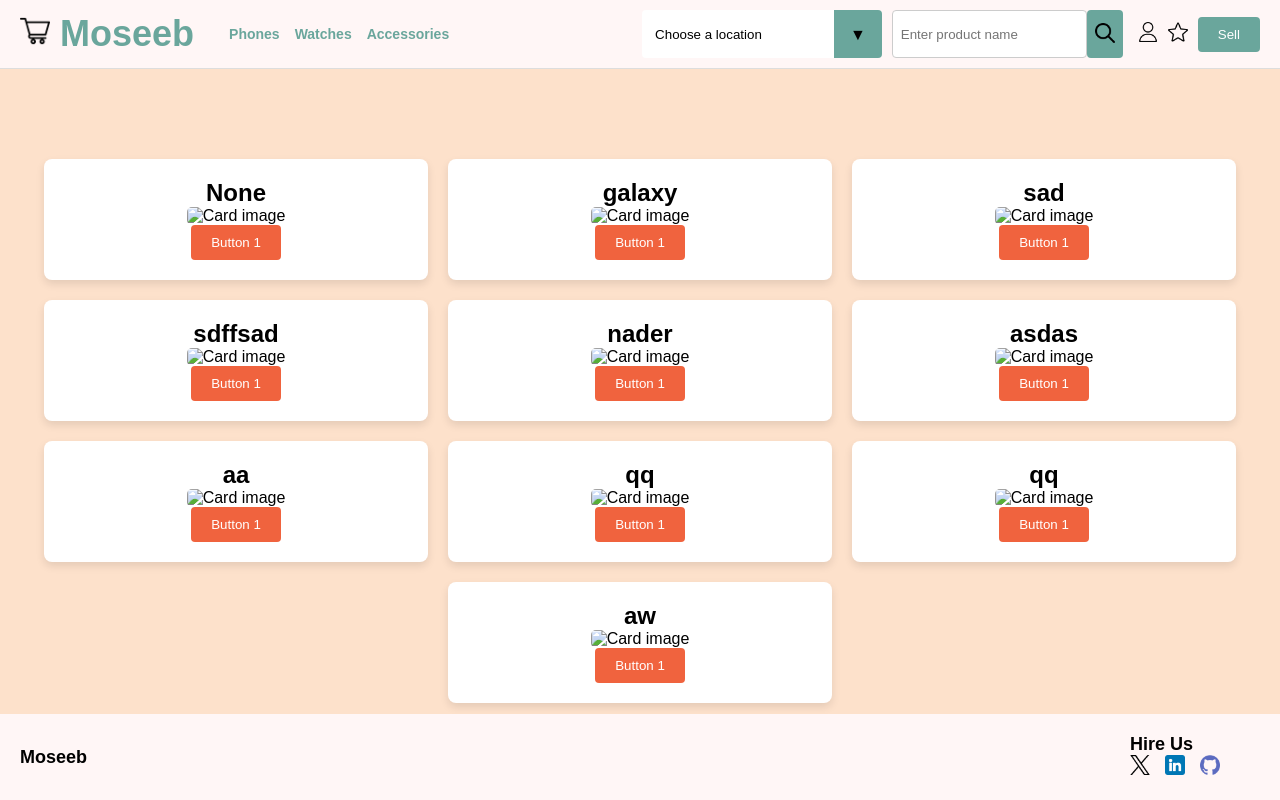
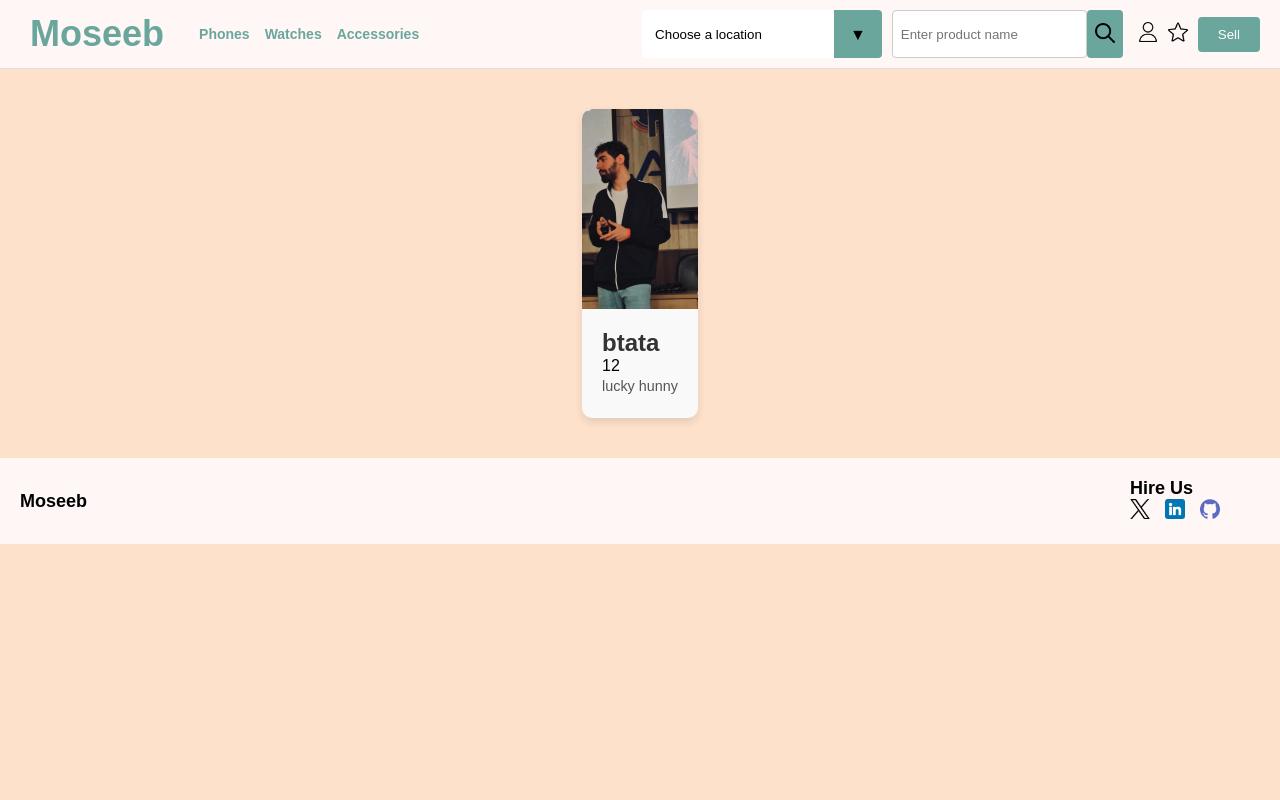
Before and after one commit to amrelstohy/Moseeb, a Flask app: page / in a window 1280 px wide. Run offline with Flask 3, Linux system fonts and the light colour scheme.

Commit message:
alexandria

```diff
--- a/models/auth.py
+++ b/models/auth.py
@@ -11,7 +11,7 @@
         pass
 
     @classmethod
-    def SignUp(cls,fname, lname, email, phone, pwd, superuser=False, gender=None, img=None):
+    def SignUp(cls,fname, lname, email, phone, pwd, superuser=False, gender=None):
         from models import storage
         if email in cls.__users:
             print('this email is used before')
@@ -22,7 +22,6 @@
         user.email = email
         user.phone = phone
         user.gender = gender
-        user.img = img
         storage.save()
         cls.save(email, pwd, user.id, superuser)
         return user.id
--- a/web_flask/app.py
+++ b/web_flask/app.py
@@ -15,7 +15,7 @@
 csrf = CSRFProtect(app)
 
 UPLOAD_FOLDER = 'web_flask/static/uploads/'
-ALLOWED_EXTENSIONS = {'png', 'jpg', 'jpeg', 'gif'}
+ALLOWED_EXTENSIONS = {'png', 'jpg', 'jpeg', 'gif', 'jfif'}
 
 app.config['UPLOAD_FOLDER'] = UPLOAD_FOLDER
 app.config['MAX_CONTENT_LENGTH'] = 16 * 1024 * 1024
@@ -139,11 +139,12 @@
         file_ext = os.path.splitext(filename)[1]
         new_filename = f"{user_id}{file_ext}"
         profile_image.save(os.path.join(app.config['UPLOAD_FOLDER'], 'profile_images/' + new_filename))
-        user.img = new_filename
-        storage.save()
+
     else:
-        new_filename = None
+        new_filename = ''
 
+    user.img = new_filename
+    storage.save()
 
     session['user_id'] = user_id
     return redirect(url_for('home'))
@@ -254,10 +255,6 @@
             image.save(os.path.join(app.config['UPLOAD_FOLDER'], f'items_images/{item.id}/' + original_filename))
             item.images.append(original_filename)
             storage.save()
-
-
-
-
         return redirect(url_for('Show', id=item.id))
 
 @app.route('/items/<string:id>')
--- a/web_flask/static/styles/home.css
+++ b/web_flask/static/styles/home.css
@@ -38,7 +38,6 @@
   }
 
   .logo  {
-    display: flex;
     font-size: 24px;
     color: #6aa69c;
     font-weight: bold;
@@ -49,6 +48,10 @@
     margin-left: 10px;
   }
 
+  .logo a{
+    color: #6aa69c;
+    text-decoration: none;
+  }
 
   .nav-links {
     display: flex;
@@ -169,49 +172,93 @@
     background-color: #6aa69c;
   }
 
-
-
   .cards-container {
     display: flex;
     flex-wrap: wrap;
-    justify-content: center;
-    align-items: center;
-    padding-top: 70px;
-    margin: 20px auto;
+    justify-content: space-around;
     gap: 20px;
+    padding: 20px;
   }
 
-  .card {
-    background-color: white;
-    padding: 20px;
-    border-radius: 8px;
+  .wrapper {
+    background-color: #f9f9f9;
+    border-radius: 10px;
     box-shadow: 0 4px 8px rgba(0, 0, 0, 0.1);
-    width: 30%;
-    text-align: center;
+    overflow: hidden;
+    transition: transform 0.3s ease-in-out;
+    max-width: 300px;
+    margin: 20px;
+    cursor: pointer;
+    display: flex;
+    flex-direction: column;
   }
 
-  .card img {
-    width: 100%;
-    height: auto;
-    border-radius: 5px;
+  .wrapper:hover {
+    transform: scale(1.05);
   }
 
-  button {
-    background-color: #f0633e;
-    border: none;
-    color: white;
-    padding: 10px 20px;
-    border-radius: 4px;
-    cursor: pointer;
+  .product-img {
+    height: 200px;
+    background-size: cover;
+    background-position: center;
   }
 
+  .product-info {
+    padding: 20px;
+  }
 
+  .product-text h1 {
+    font-size: 1.5em;
+    margin: 0;
+    color: #333;
+  }
 
+  .product-text h1{}
+
+  .product-text h2 {
+    font-size: 1em;
+    color: #777;
+    margin-bottom: 10px;
+  }
+
+  .product-text p {
+    font-size: 0.9em;
+    color: #555;
+    line-height: 1.6;
+  }
+
+  .product-price-btn {
+    display: flex;
+    justify-content: space-between;
+    align-items: center;
+    margin-top: 15px;
+  }
+
+  .product-price-btn p {
+    font-size: 1.2em;
+    font-weight: bold;
+    color: #000;
+  }
+
+  .product-price-btn button {
+    padding: 10px 20px;
+    background-color: #ff6200;
+    border: none;
+    border-radius: 5px;
+    color: #fff;
+    font-size: 1em;
+    cursor: pointer;
+    transition: background-color 0.3s ease;
+  }
+
+  .product-price-btn button:hover {
+    background-color: #ff8b38;
+  }
 
   footer {
     background-color:  #fff6f6;
     padding: 20px;
-    position: absolute;
+    position: relative;
     bottom: 0;
     left: 0;
     width: 100%;
--- a/web_flask/templates/home.html
+++ b/web_flask/templates/home.html
@@ -4,13 +4,23 @@
 
 <div class="cards-container">
     {% for item in items %}
-    <div class="card">
-        <h2>{{ item.title }}</h2>
-        <img src="{{item.image}}" alt="Card image">
-        <p>{{item.Description}}</p>
-        <button>Button 1</button>
-     </div>
-     {% endfor %}
-  </div>
+    <div class="wrapper" onclick="clicked('{{ item.id }}')">
+        <div class="product-img" style="background-image: url('{{ url_for('static', filename='uploads/items_images/' ~ item.id ~ '/' ~ item.images[1]) }}');"></div>
+        <div class="product-info">
+            <div class="product-text">
+                <h1>{{ item.title }}</h1>
+                <span>{{ item.price }}</span>
+                <p>{{ item.details }}</p>
+            </div>
+
+        </div>
+    </div>
+    <script>
+        function clicked(itemId) {
+            window.location.href = "{{url_for('Show', id='')}}" + itemId;
+        }
+    </script>
+    {% endfor %}
+</div>
 
 {% endblock body %}
--- a/web_flask/templates/main_layout.html
+++ b/web_flask/templates/main_layout.html
@@ -11,8 +11,7 @@
             <div class="navbar-container">
               <div class="navbar-left">
                 <div class="logo">
-                  <a href=""><img src="{{ url_for('static', filename='icons/cart.png') }}" alt="Description of image" style="width: 30px; height: 30px;"></a>
-                  <h1>Moseeb</h1>
+                  <a href="{{ url_for('home') }}"><h1>Moseeb</h1></a>
                 </div>
                 <ul class="nav-links">
                   <li><a href="{{ url_for('Items', category='phones') }} ">Phones</a></li>
@@ -35,9 +34,14 @@
                   <button class="search-btn"><img src="{{ url_for('static', filename='icons/search.png') }}" alt="Description of image" style="width: 20px; height: 20px;"></a></button>
                 </div>
                 <div class="user-actions">
-                  <i class="user-icon"><a href="%"><img src="{{ url_for('static', filename='icons/user.png') }}" alt="Description of image" style="width: 20px; height: 20px;"></a></i>
+                  <i class="user-icon"><a href="{{ url_for('MyProfile') }}"><img src="{{ url_for('static', filename='icons/user.png') }}" alt="Description of image" style="width: 20px; height: 20px;"></a></i>
                   <i class="wishlist-icon"><a href="%"><img src="{{ url_for('static', filename='icons/star.png') }}" alt="Description of image" style="width: 20px; height: 20px;"></a></i>
-                  <button class="sell-btn">Sell</button>
+                  <button class="sell-btn" id="sell-button">Sell</button>
+                  <script>
+                    document.getElementById("sell-button").addEventListener("click", function () {
+                      window.location.href = "{{ url_for('Sell') }}";
+                    });
+                  </script>
                 </div>
               </div>
             </div>
@@ -57,13 +61,13 @@
           <div class="footer-right">
             <span style="margin: 10px;">Hire Us</span>
             <div class="social-icons">
-              <a href="%"><img src="{{ url_for('static', filename='icons/twitter.png') }}" alt="Description of image" style="width: 20px; height: 20px;"></a>
+              <a href="#"><img src="{{ url_for('static', filename='icons/twitter.png') }}" alt="Description of image" style="width: 20px; height: 20px;"></a>
               <a href="%"><img src="{{ url_for('static', filename='icons/linkedin.png') }}" alt="Description of image" style="width: 20px; height: 20px;"></a>
               <a href="%"><img src="{{ url_for('static', filename='icons/github.png') }}" alt="Description of image" style="width: 20px; height: 20px;"></a>
             </div>
           </div>
         </div>
-      </footer>
+    </footer>
 
 </BODY>
 </HTML>
--- a/web_flask/templates/show.html
+++ b/web_flask/templates/show.html
@@ -2,6 +2,7 @@
 <h2>{{item}}</h2>
 
 <h3>{{comments}}</h3>
+<h3>{{users}}</h3>
 
 {% for img in item.images %}
     <img src="{{ url_for('static', filename='uploads/items_images/' + item.id + '/' + img) }}" alt="Item Image" width="200">
```
Also changed, not shown: data.json (+1 -1 lines), users.json (+1 -1 lines), web_flask/templates/items.html (+15 -6 lines), web_flask/static/uploads/items_images/add1f4b9-ede8-4968-98d6-0f42997217a3/Two-set_Venn_diagram_-_Color.png (added), web_flask/static/uploads/items_images/b800cbf0-f9b2-4dc8-9f36-cf32e7565e87/ABDALAH.jfif (added), web_flask/static/uploads/items_images/b800cbf0-f9b2-4dc8-9f36-cf32e7565e87/EISSA.jfif (added), web_flask/static/uploads/items_images/b800cbf0-f9b2-4dc8-9f36-cf32e7565e87/GAMAL.jfif (added), web_flask/static/uploads/items_images/b800cbf0-f9b2-4dc8-9f36-cf32e7565e87/STOHY.jfif (added), web_flask/static/uploads/items_images/b800cbf0-f9b2-4dc8-9f36-cf32e7565e87/WEZA.jfif (added), web_flask/static/uploads/items_images/b800cbf0-f9b2-4dc8-9f36-cf32e7565e87/nASER.jfif (added), web_flask/static/uploads/profile_images/e22741bb-f783-46dc-9980-1a2811aa60f9.jfif (added).
